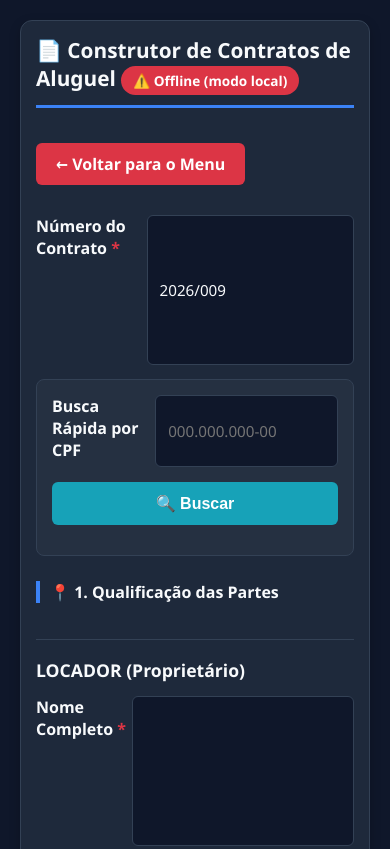
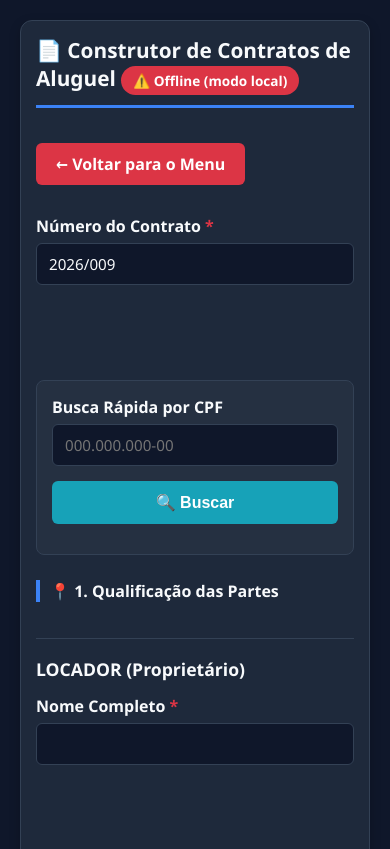
Before and after one commit to twoaseven/criador-contrato, a plain HTML site: page aluguel.html in a window 390 px wide. Shown: the top 849 px of the page. Drawn offline with nearby package versions, Linux system fonts and the light colour scheme; no server answers.

Commit message:
Refactor form styles and improve responsiveness

```diff
--- a/style.css
+++ b/style.css
@@ -64,18 +64,25 @@ h4 {
     font-size: 1rem;
 }
 
+.form-section,
+.secao-imovel {
+    width: 100%;
+}
+
 .form-row {
     display: flex;
     flex-wrap: wrap;
+    align-items: flex-start;
     gap: 15px;
     margin-bottom: 15px;
 }
 
 .form-group {
-    flex: 1 1 0;
-    min-width: 220px;
+    flex: 1 1 220px;
+    min-width: 200px;
     display: flex;
-    flex-direction: 600;
+    flex-direction: column;
+    text-align: left;
 }
 
 .form-group label {
@@ -90,6 +97,7 @@ h4 {
     padding: 10px 12px;
     box-sizing: border-box;
 }
+
 /* Checkbox ao lado do texto ("Não se aplica ao contrato") */
 .checkbox-inline {
     display: inline-flex;
@@ -107,7 +115,6 @@ h4 {
     margin: 0;
     cursor: pointer;
 }
-
 
 input, select, textarea {
     width: 100%;
@@ -285,35 +292,7 @@ footer span {
     border-right: 1px solid var(--border);
     border-bottom: 1px solid var(--border);
 }
-/* Centraliza e alinha o bloco do formulário e as linhas de campos */
-.form-section,
-.secao-imovel {
-    max-width: 960px;
-    margin: 0 auto;
-}
 
-.form-row {
-    display: flex;
-    flex-wrap: wrap;
-    justify-content: center;
-    align-items: flex-start;
-    gap: 16px;
-    margin-bottom: 14px;
-}
-
-.form-group {
-    flex: 1 1 240px;
-    min-width: 200px;
-    max-width: 100%;
-    text-align: left;
-}
-
-.form-group input,
-.form-group select,
-.form-group textarea {
-    width: 100%;
-    box-sizing: border-box;
-}
 .cadastro-clausula {
     background: rgba(255, 255, 255, 0.03);
     padding: 15px;
@@ -527,9 +506,24 @@ footer span {
 }
 
 /* Responsividade */
+@media (max-width: 768px) {
+    .form-group {
+        flex: 1 1 150px;
+        min-width: 140px;
+    }
+
+    .clausulas-grid {
+        grid-template-columns: repeat(auto-fill, minmax(200px, 1fr));
+    }
+}
+
 @media (max-width: 600px) {
     .form-row {
         flex-direction: column;
+    }
+
+    .form-group {
+        min-width: 100%;
     }
 
     .clausulas-grid {
@@ -577,17 +571,6 @@ footer span {
     }
 }
 
-@media (max-width: 768px) {
-    .form-group {
-        flex: 1 1 150px;
-        min-width: 140px;
-    }
-
-    .clausulas-grid {
-        grid-template-columns: repeat(auto-fill, minmax(200px, 1fr));
-    }
-}
-
 @media (min-width: 1400px) {
     .container {
         max-width: 1300px;
```
